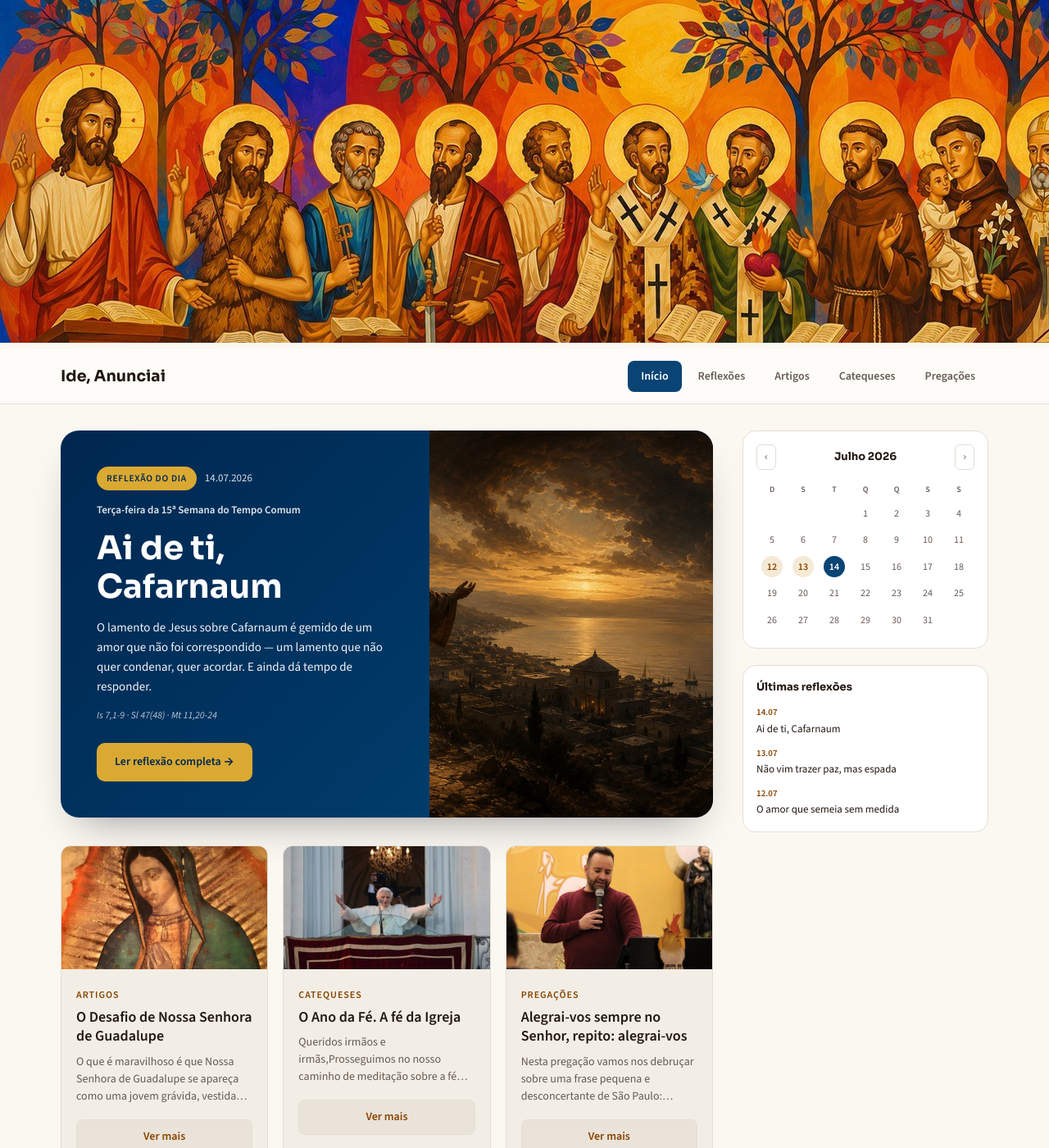
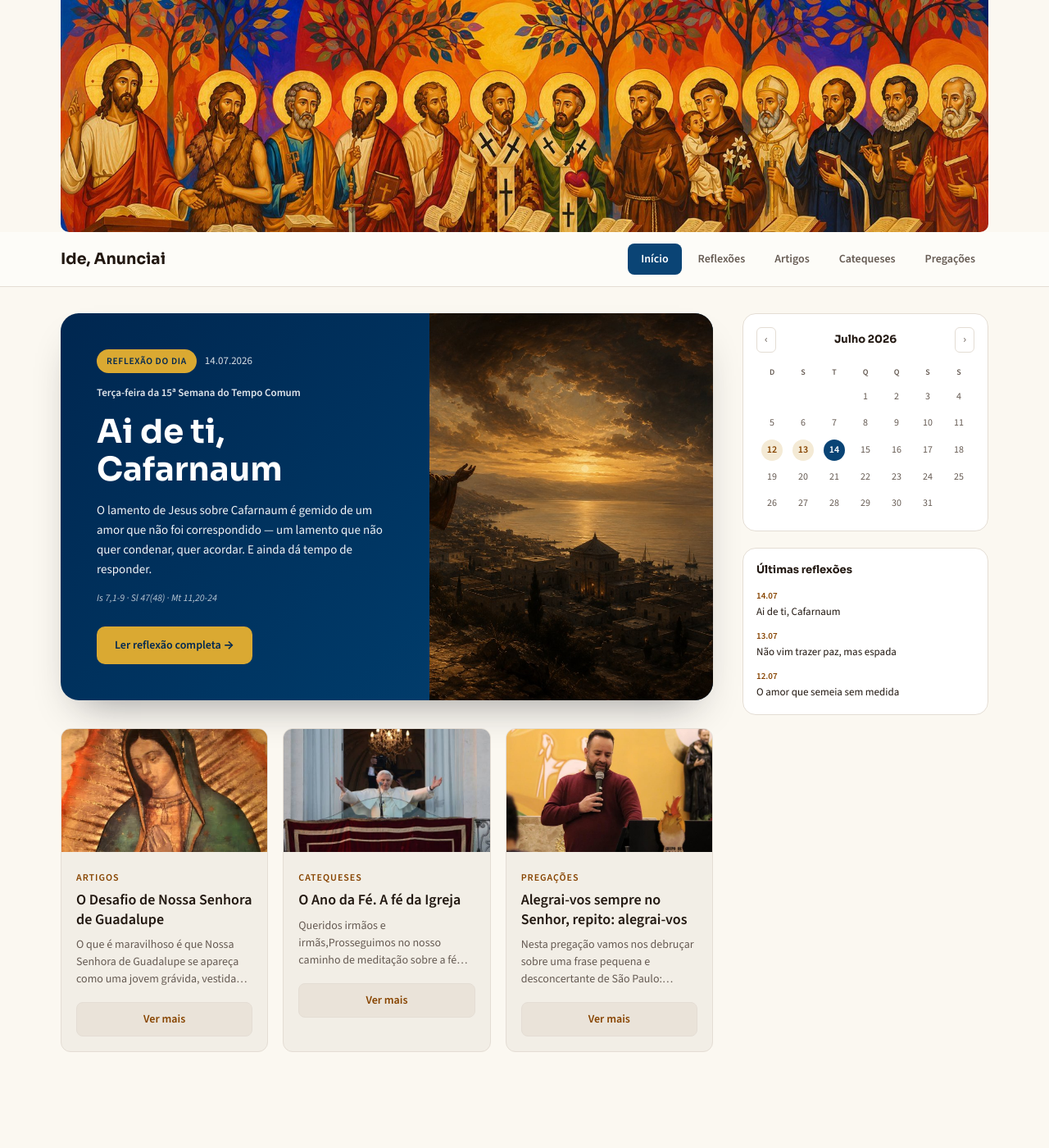
Before and after one commit to admariam/liturgiadiaria, a Jekyll site: the page built from index.html, in a window 1280 px wide and 1400 px high. Shown: the whole window at 82% size. Built offline with Jekyll 4.4.1, drawn with Linux system fonts in a browser that asks for light colours.

Commit message:
CSS: banner do topo (4:1, com recorte no celular)

```diff
--- a/assets/css/style.css
+++ b/assets/css/style.css
@@ -481,3 +481,26 @@ table.cal td.hoje a, table.cal td.hoje span { background: var(--primary); color:
 @media (max-width: 720px) {
   .faixa-secoes { grid-template-columns: 1fr; gap: 14px; }
 }
+
+/* ===== Banner do topo ===== */
+.banner-topo {
+  display: block;
+  max-width: 1180px;
+  margin: 0 auto;
+  padding: 0 24px;
+}
+.banner-topo img {
+  display: block;
+  width: 100%;
+  height: auto;
+  border-radius: 0 0 10px 10px;
+}
+@media (max-width: 720px) {
+  .banner-topo { padding: 0; }
+  .banner-topo img {
+    height: 130px;
+    object-fit: cover;
+    object-position: center;
+    border-radius: 0;
+  }
+}
```
